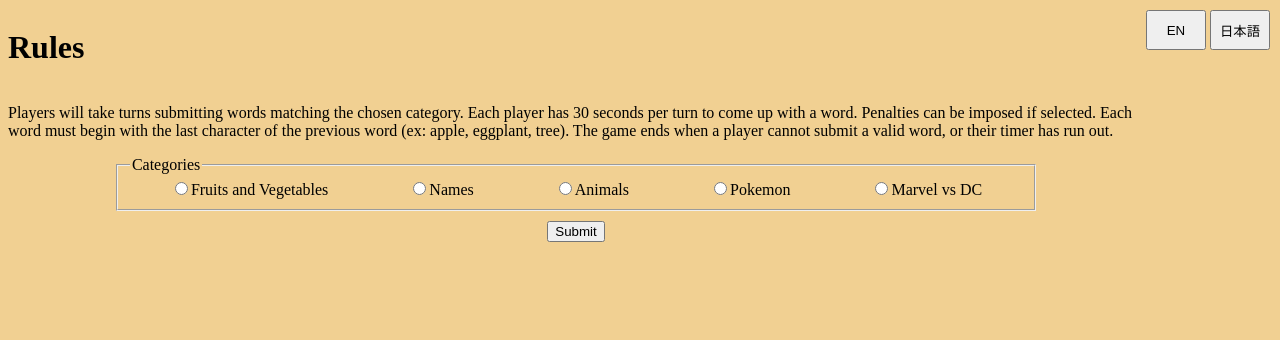
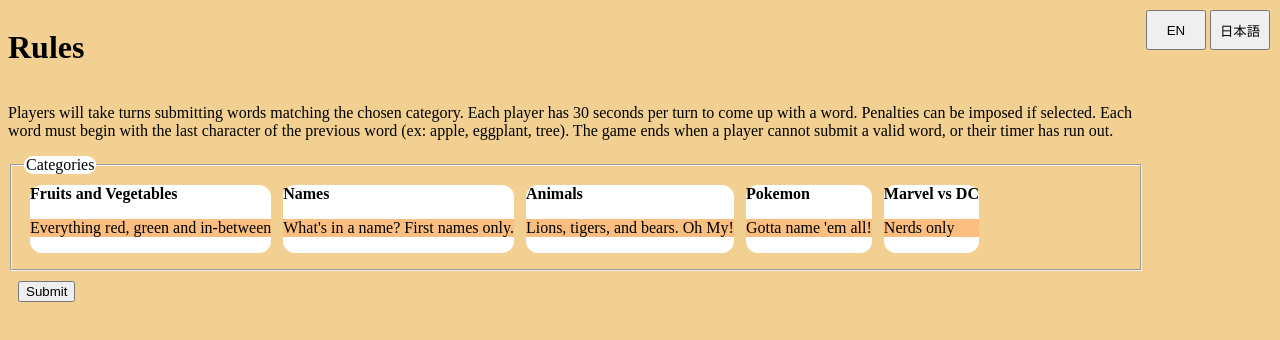
Before and after one commit to prudhomk/shiritori, a React app: page /rules in a window 1280 px wide. Shown: the top 340 px of the page. Built offline with nearby package versions, Linux system fonts and the light colour scheme; a web font is replaced by a local one.

Commit message:
solved radio display issue, working on toast

```diff
--- a/src/components/game/Game.jsx
+++ b/src/components/game/Game.jsx
@@ -2,11 +2,12 @@
 import React, { useEffect, useState } from 'react';
 import { useWord, useWordList, useCategory } from '../state/GameProvider.jsx';
 import createModal from '../game/Modal';
-// import { ToastContainer, toast } from 'react-toastify';
+import Snackbar from '@mui/material/Snackbar';
 import { useInterval } from '../state/customHooks.js';
 import { ruleCheck, checkDictionary, checkRepeats, checkTimer } from '../utilities/ruleset.js';
 import { FnV, Names, Animals, Pokemon } from '../../data/categories.js';
 import styles from '../styles/Game.scss';
+
 
 
 export default function Game() {
@@ -16,8 +17,21 @@ export default function Game() {
   const { category } = useCategory();
   const [count, setCount] = useState(30);
   const [alert, setAlert] = useState(false);
+  const [toast, setToast] = useState({
+    open: false,
+    vertical: 'top',
+    horizontal: 'center',
+  });
 
-  // const notify = () => toast('Try Again!');
+  const { vertical, horizontal, open } = toast;
+
+  const handleOpen = (newState) => () => {
+    setToast({ open: true, ...newState });
+  };
+
+  const handleClose = () => {
+    setToast({ ...toast, open: false });
+  };
 
   //Sourced from Dan Abramov
   useInterval(() => {
@@ -50,17 +64,15 @@ export default function Game() {
     }
   };
 
-
   const handleCheck = () => {
     if(wordList.length >= 1 && ruleCheck(wordList[wordList.length - 1], word) && checkDictionary(word, definedDictionary(category)) && checkRepeats(word, wordList) && !checkTimer(count)) {
-      //prevState causing issue where first string is being split after state is updated (removing the ... causes word to appear normally, but causes enclosed arrays instead)
       setWordList(prevState => [...prevState, word]);
       setCount(30);
     } else if(wordList.length < 1 && checkDictionary(word, definedDictionary(category)) && !checkTimer(count)) {
       setWordList([word]);
       setCount(30);
     } else {
-      //incorrect guess notification
+      handleOpen();
     }
   };
 
@@ -71,11 +83,21 @@ export default function Game() {
   };
 
   return (
-    <div className={styles.game} >
+    <div className={styles.game}>
       {alert ?
         createModal()
         : null
       }
+
+      <Snackbar
+        anchorOrigin={{ vertical, horizontal }}
+        open={open}
+        onClose={handleClose}
+        message="Can you see me?"
+        key={vertical + horizontal}
+      />
+
+
       <div className={styles.words}>
         <span>{wordList[wordList.length - 1]}</span>
       </div>
--- a/src/components/game/Rules.jsx
+++ b/src/components/game/Rules.jsx
@@ -44,28 +44,33 @@ export default function Rules() {
           {t('instructions')}
         </p>
 
-        <form  onSubmit={handleSubmit} className={styles.rules}>
-          <fieldset onChange={handleChecked}>
+        <form  onSubmit={handleSubmit}>
+          <fieldset>
             <legend>{t('categories')}</legend>
-            <label>
+            <label onClick={handleChecked}>
               <input type="radio" name="category" value="FnV"></input>
               {t('cat1')}
+              <p>Everything red, green and in-between</p>
             </label>
-            <label>
+            <label onClick={handleChecked}>
               <input type="radio" name="category" value="Names"></input>
               {t('cat2')}
+              <p>What's in a name?  First names only.</p>
             </label>
-            <label>
+            <label onClick={handleChecked}>
               <input type="radio" name="category" value="Animals"></input>
               {t('cat3')}
+              <p>Lions, tigers, and bears. Oh My!</p>
             </label>
-            <label>
+            <label onClick={handleChecked}>
               <input type="radio" name="category" value="Pokemon"></input>
               {t('cat4')}
+              <p>Gotta name 'em all!</p>
             </label>
-            <label>
+            <label onClick={handleChecked}>
               <input type="radio" name="category" value="Marvel vs DC"></input>
               {t('cat5')}
+              <p>Nerds only</p>
             </label>
           </fieldset>
           {/* <fieldset>
--- /dev/null
+++ b/src/components/game/Snackbar.jsx
@@ -0,0 +1,33 @@
+import React, { useState } from 'react';
+import Snackbar from '@mui/material/Snackbar';
+
+export default function openSnackbar() {
+
+  const [toast, setToast] = useState({
+    open: false,
+    vertical: 'top',
+    horizontal: 'center'
+  });
+
+  const { vertical, horizontal, open } = toast;
+
+  const handleOpen = (newState) => () => {
+    setToast({ open: true, ...newState });
+  };
+
+  const handleClose = () => {
+    setToast({ ...toast, open: false });
+  };
+
+  return (
+    <div>
+      <Snackbar
+        anchorOrigin={{ vertical, horizontal }}
+        open={open}
+        onClose={handleClose}
+        message="I am a toast"
+        key={vertical + horizontal}
+      />
+    </div>
+  );
+}
--- a/src/components/styles/Game.scss
+++ b/src/components/styles/Game.scss
@@ -26,7 +26,7 @@
   flex-direction: column;
 
   input {
-    background-color: rgb(225, 223, 223);
+
     border: none;
     border-bottom: 1px solid black;
     border-radius: 8px;
@@ -41,12 +41,12 @@
   }
 };
 
-.correctGuess {
-  background-color: lime;
+.red {
+  background-color: red;
 }
 
-.incorrectGuess {
-  background-color: red;
+.green {
+  background-color: lime;
 }
 
 .timer {
--- a/src/components/styles/Rules.scss
+++ b/src/components/styles/Rules.scss
@@ -7,3 +7,35 @@
   }
 
 }
+
+legend {
+  background-color: white;
+  border-radius: 10px;
+}
+
+fieldset {
+  display: flex;
+  flex-direction: row;
+
+  input {
+    display: none;
+  }
+
+  label {
+    margin: 6px;
+    background-color: white;
+    border-radius: 12px;
+    font-weight: bold;
+    cursor: pointer;
+  }
+
+  label:hover {
+    border: 2px solid lightblue;
+    box-shadow: 2px 2px 2px red;
+  }
+
+  p {
+    background-color: rgb(250, 191, 128);
+    font-weight: normal;
+  }
+}
--- a/src/components/utilities/ruleset.js
+++ b/src/components/utilities/ruleset.js
@@ -28,7 +28,6 @@ export function checkTimer(count) {
   if(count === 0) {
     return true;
   } else {
-    console.log('Time\'s Up!');
     return false;
   }
 }
```
